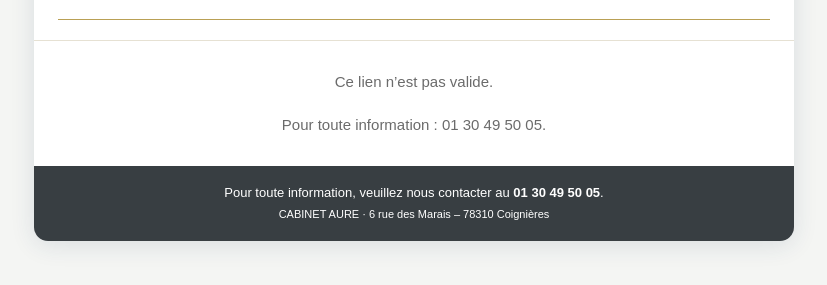
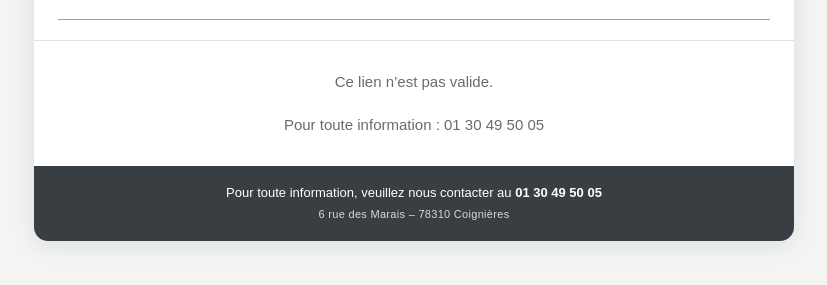
Before and after one commit to cabinet-aure/depot-banque, a plain HTML site: page index.html in a window 1280 px wide. Shown: the part 163-448 px from the top of the page, without its empty margins (226-1053 px from the left). Drawn offline with Linux system fonts and the light colour scheme.

Commit message:
Add files via upload

```diff
--- a/index.html
+++ b/index.html
@@ -87,7 +87,7 @@
   .btn.sec{background:#fff;color:var(--vert);border:2px solid var(--vert);font-size:15px;padding:10px 20px}
   footer{background:#383e42;color:#fff;padding:16px 24px;text-align:center;font-size:13px;line-height:21px}
   footer b{color:#fff}
-  footer .adr{font-size:11px;color:#fff}
+  footer .adr{font-size:11px;color:#d5d9dc;letter-spacing:.3px}
   @media(max-width:640px){.page{margin:12px 8px 24px}.corps{padding:6px 12px 24px}.groupe{margin-left:10px;padding-left:8px}}
 </style>
 </head>
@@ -138,7 +138,7 @@
   <p class="suite">Vos documents vont être examinés par nos services. Nous reviendrons vers vous si un complément s’avère nécessaire.</p>
   <button class="btn sec" type="button" onclick="location.reload()">Revenir à mes documents</button>
  </div>
- <footer>Pour toute information, veuillez nous contacter au <b>01&nbsp;30&nbsp;49&nbsp;50&nbsp;05</b>.<br><span class="adr">CABINET AURE · 6 rue des Marais – 78310 Coignières</span></footer>
+ <footer>Pour toute information, veuillez nous contacter au <b>01&nbsp;30&nbsp;49&nbsp;50&nbsp;05</b><br><span class="adr">6 rue des Marais – 78310 Coignières</span></footer>
 </div>
 <script>
 (function(){
@@ -203,7 +203,7 @@
 
   function etiquette(r,x){return '<div class="tag" style="background:'+couleur(r.b)+';color:'+(r.b[2]==='LBP'?'#fff':r.b[4])+'">'+esc(r.b[1])+(r.fin?' <span>· compte se terminant par '+esc(r.fin)+'</span>':'')+'</div>';}
 
-  function erreur(t){$('chargement').innerHTML=esc(t)+'<br><br>Pour toute information : 01&nbsp;30&nbsp;49&nbsp;50&nbsp;05.';}
+  function erreur(t){$('chargement').innerHTML=esc(t)+'<br><br>Pour toute information : 01&nbsp;30&nbsp;49&nbsp;50&nbsp;05';}
   if(!S||!K||!X){erreur('Ce lien n’est pas valide.');return;}
 
   fetch(X+'?s='+encodeURIComponent(S)+'&k='+encodeURIComponent(K)+(P.get('r')?'&r='+encodeURIComponent(P.get('r')):'')).then(function(r){return r.json();}).then(function(d){
```
